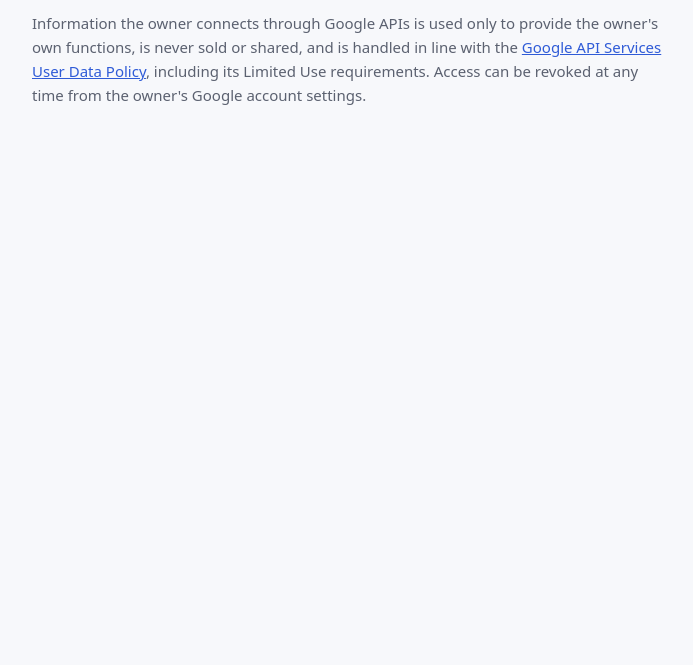
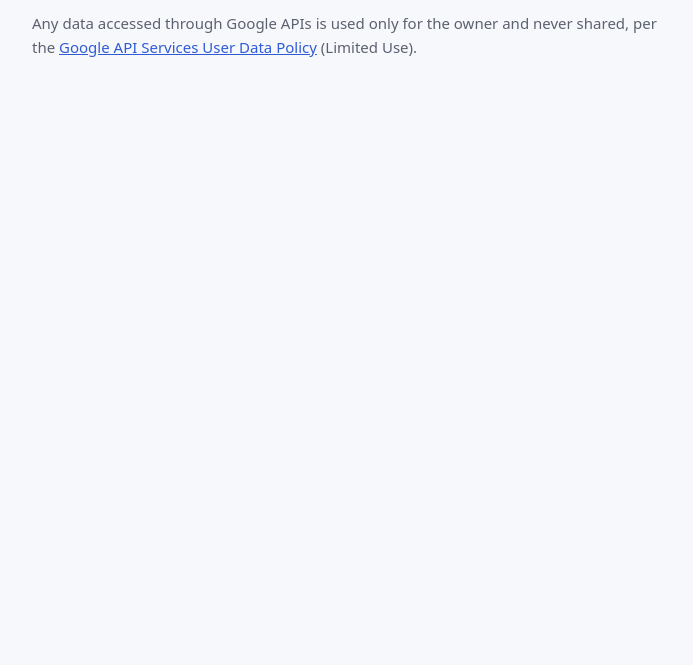
Before and after one commit to HughJanis-Labs/site, a plain HTML site: page privacy.html in a window 1280 px wide. Shown: the part 135-800 px from the top of the page, without its empty margins (288-981 px from the left). Drawn offline with Linux system fonts and the light colour scheme.

Commit message:
Minimal privacy wording; noindex everywhere; robots.txt disallow all
Co-Authored-By: Claude Fable 5.1 <noreply@anthropic.com>

```diff
--- a/privacy.html
+++ b/privacy.html
@@ -3,6 +3,7 @@
 <head>
 <meta charset="utf-8">
 <meta name="viewport" content="width=device-width, initial-scale=1">
+<meta name="robots" content="noindex, nofollow">
 <title>Privacy policy</title>
 <style>
   body { margin: 0; padding: 48px 20px; font: 17px/1.6 system-ui, sans-serif; color: #1b1f2a; background: #f7f8fb; }
@@ -17,7 +18,7 @@
 <main>
   <h1>Privacy policy</h1>
   <p>No one but the owner can use this, so fuck off.</p>
-  <p class="small">Information the owner connects through Google APIs is used only to provide the owner's own functions, is never sold or shared, and is handled in line with the <a href="https://developers.google.com/terms/api-services-user-data-policy">Google API Services User Data Policy</a>, including its Limited Use requirements. Access can be revoked at any time from the owner's Google account settings.</p>
+  <p class="small">Any data accessed through Google APIs is used only for the owner and never shared, per the <a href="https://developers.google.com/terms/api-services-user-data-policy">Google API Services User Data Policy</a> (Limited Use).</p>
 </main>
 </body>
 </html>
```
Also changed, not shown: index.html (+1 -0 lines), terms.html (+1 -0 lines), robots.txt (added).
